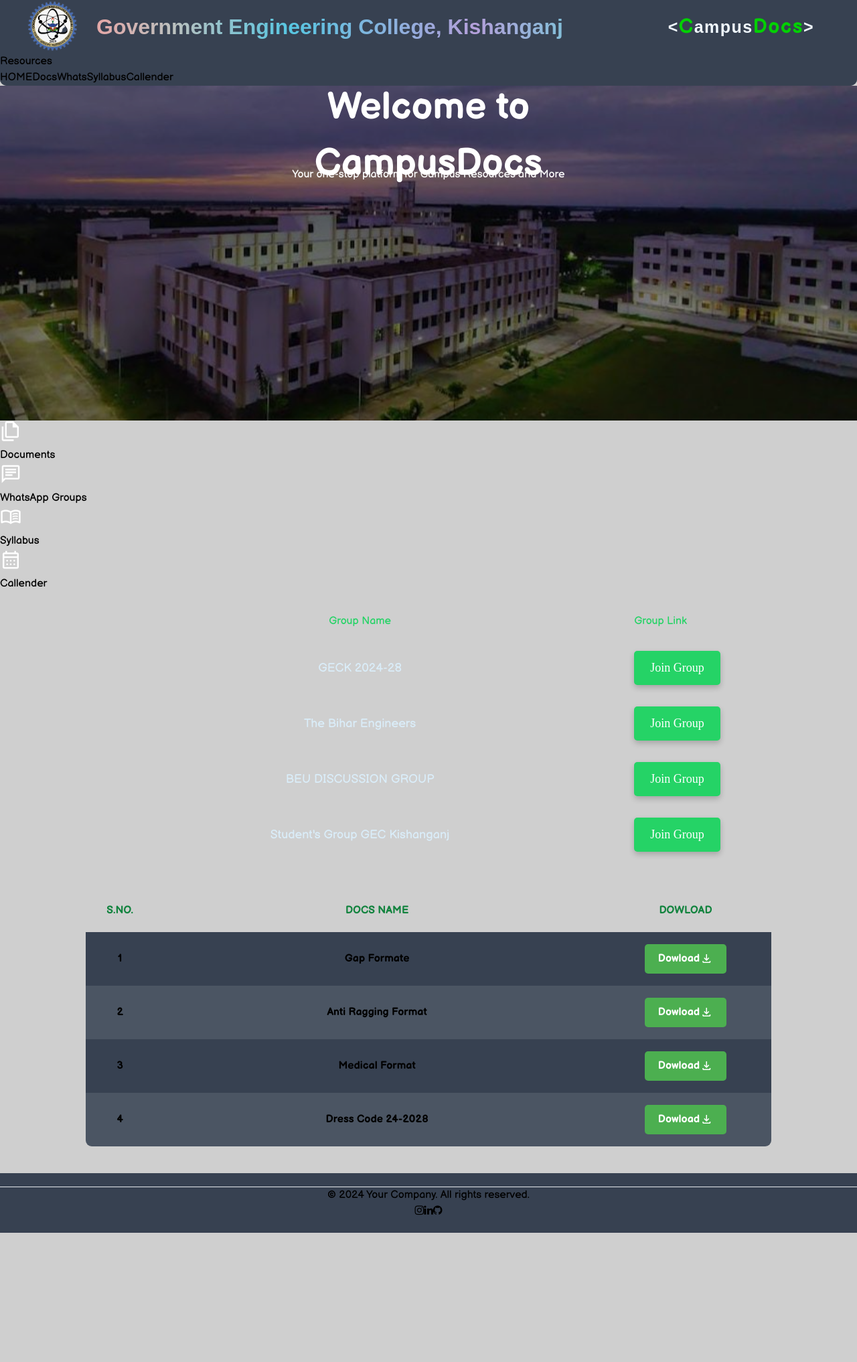
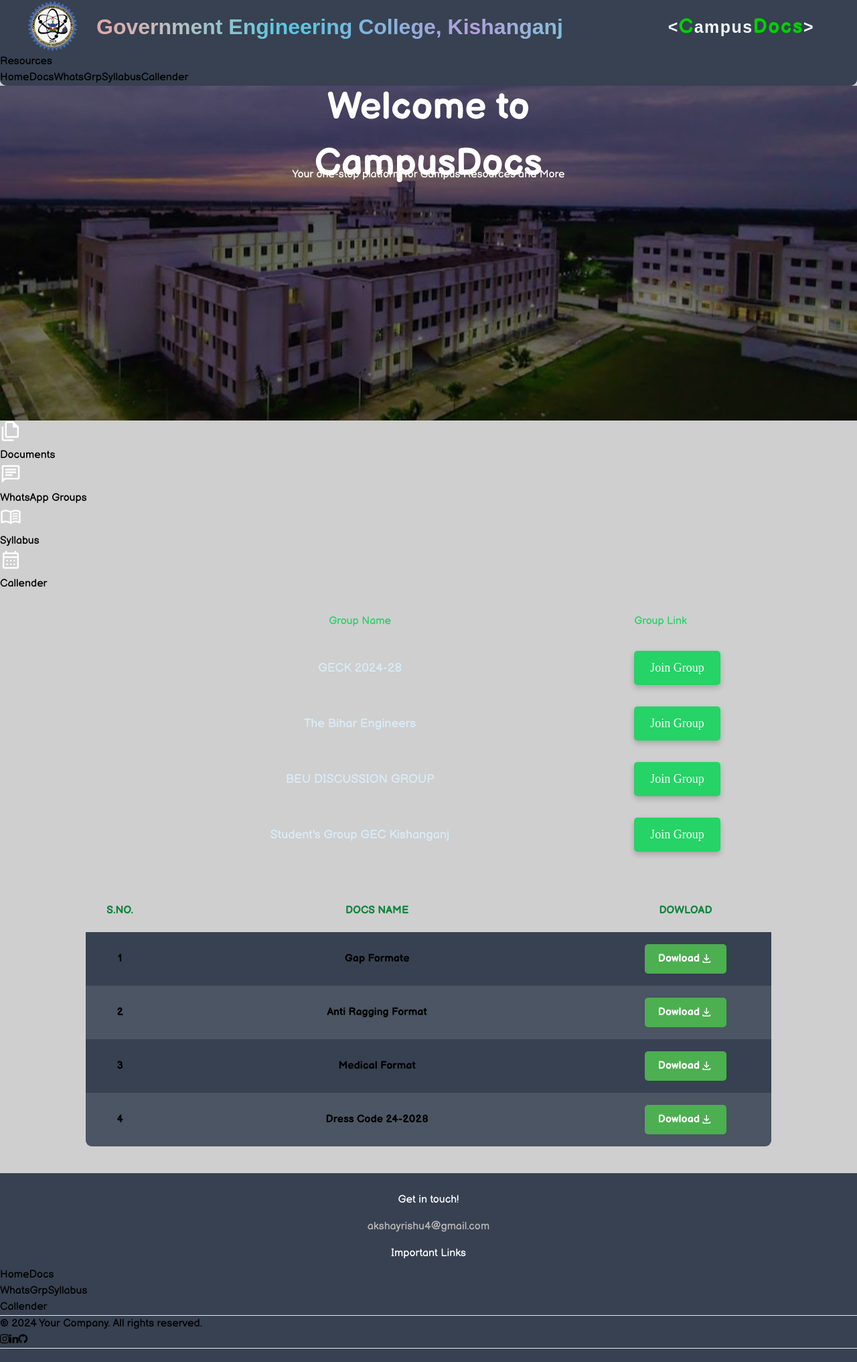
Before and after one commit to akshay0712-dev/campusDocs, a React (Vite) app: page / in a window 1280 px wide. Shown: the whole page at 67% size. Before the commit the page ends 1841 px from the top, so only its background shows below. Built offline with nearby package versions, Linux system fonts and the light colour scheme; a web font is replaced by a local one.

Commit message:
add links in footer

```diff
--- a/src/components/Footer.jsx
+++ b/src/components/Footer.jsx
@@ -1,4 +1,13 @@
 import React from "react";
+import { NavLink } from "react-router-dom";
+
+const Navs = [
+  { navLink: "Home", navText: "Home" },
+  { navLink: "Docs", navText: "Docs" },
+  { navLink: "WhatsGrp", navText: "WhatsGrp" },
+  { navLink: "Syllabus", navText: "Syllabus" },
+  { navLink: "Callender", navText: "Callender" },
+];
 
 const Footer = () => {
   return (
@@ -6,6 +15,78 @@
       {/* .........footer.......... */}
 
       <footer className="px-[4vw] md:px-[10vw] mx-auto">
+        {/* .....footer Get in Touch....... */}
+        <div className="flex md:grid md:grid-cols-2 flex-col justify-between py-4">
+          <div className="border-b-2 md:border-b-0 border-[#bbb8b8] md:border-r-2 ">
+            <p className="head1 text-3xl md:text-6xl">Get in touch!</p>
+            <p className="head2 text-sm md:text-xl">akshayrishu4@gmail.com</p>
+          </div>
+
+          {/* .......important Links */}
+            <div className="">
+            <div className="head1 text-3xl md:text-4xl">Important Links</div>
+
+          <div className="flex flex-row justify-evenly" >
+              <div className="flex flex-col ">
+                <NavLink
+                  to="/campusDocs/Home"
+                  className={(e) =>
+                    `${
+                      e.isActive ? "text-white" : "text-[#85888a]"
+                    } uppercase p-4 cursor-pointer hover:scale-125 w-full md:w-fit text-center`
+                  }
+                >
+                  Home
+                </NavLink>
+                <NavLink
+                  to="/campusDocs/Docs"
+                  className={(e) =>
+                    `${
+                      e.isActive ? "text-white" : "text-[#85888a]"
+                    } uppercase p-4 cursor-pointer hover:scale-125 w-full md:w-fit text-center`
+                  }
+                >
+                  Docs
+                </NavLink>
+              </div>
+              <div className="flex flex-col ">
+                <NavLink
+                  to="/campusDocs/WhatsGrp"
+                  className={(e) =>
+                    `${
+                      e.isActive ? "text-white" : "text-[#85888a]"
+                    } uppercase p-4 cursor-pointer hover:scale-125 w-full md:w-fit text-center`
+                  }
+                >
+                  WhatsGrp
+                </NavLink>
+                <NavLink
+                  to="/campusDocs/Syllabus"
+                  className={(e) =>
+                    `${
+                      e.isActive ? "text-white" : "text-[#85888a]"
+                    } uppercase p-4 cursor-pointer hover:scale-125 w-full md:w-fit text-center`
+                  }
+                >
+                  Syllabus
+                </NavLink>
+              </div>
+              <div className="flex flex-col ">
+                <NavLink
+                  to="/campusDocs/Callender"
+                  className={(e) =>
+                    `${
+                      e.isActive ? "text-white" : "text-[#85888a]"
+                    } uppercase p-4 cursor-pointer hover:scale-125 w-full md:w-fit text-center`
+                  }
+                >
+                  Callender
+                </NavLink>
+              </div>
+            </div>
+          </div>
+        </div>
+
         <hr />
         <div className="flex flex-row items-center justify-between pt-4">
           <p className="text-[#bbb8b8] text-xs md:text-sm ">
@@ -33,6 +114,7 @@
             </a>
           </div>
         </div>
+        <hr className="mt-3"/>
       </footer>
     </>
   );
--- a/src/components/Navbar.jsx
+++ b/src/components/Navbar.jsx
@@ -1,15 +1,20 @@
 import React, { useState } from "react";
 import { NavLink } from "react-router-dom";
 
+const Navs = [
+  { navLink: "Home", navText: "Home" },
+  { navLink: "Docs", navText: "Docs" },
+  { navLink: "WhatsGrp", navText: "WhatsGrp" },
+  { navLink: "Syllabus", navText: "Syllabus" },
+  { navLink: "Callender", navText: "Callender" },
+];
 
 const Navbar = () => {
-    const [drop, setDrop] = useState(0)
-    const dropMenu = () => {
-        drop == 1 ? setDrop(0): setDrop(1);
-        console.log(drop);
-
-
-    }
+  const [drop, setDrop] = useState(0);
+  const dropMenu = () => {
+    drop == 1 ? setDrop(0) : setDrop(1);
+    console.log(drop);
+  };
 
   return (
     <>
@@ -17,8 +22,7 @@
         <section className="nav1">
           <div className="navName">
             <NavLink to="/">
-
-            <img src="./images/gec_kishangan_logo.png"  alt="" />
+              <img src="./images/gec_kishangan_logo.png" alt="" />
             </NavLink>
             <p>Government Engineering College, Kishanganj</p>
           </div>
@@ -27,24 +31,35 @@
             &lt;<span>C</span>ampus<span>Docs</span>&gt;
           </p>
         </section>
-        <section className="nav2 navMenu flex justify-center text-white text-xl font-extrabold md:hidden cursor-pointer pb-5" onClick={() => {dropMenu()}}>Resources</section>
-        <section className={`nav2 flex md:flex flex-col md:flex-row md:gap-5 justify-center items-center md:justify-end md:px-[4vw] uppercase font-extrabold text-xl transition-all duration-500 ease-in-out overflow-hidden md:overflow-visible md:opacity-100 md:min-h-[30px] ${drop ? "opacity-100 max-h-[500px]" : "opacity-0 max-h-0"}`}>
-
-          <NavLink onClick={() => {dropMenu()}} to="/campusDocs/Home" className={(e) => `${e.isActive? "text-white": "text-[#85888a]"} p-4 cursor-pointer hover:scale-125 w-full md:w-fit text-center`}>
-            HOME
-          </NavLink>
-          <NavLink onClick={() => {dropMenu()}} to="/campusDocs/Docs" className={(e) => `${e.isActive? "text-white": "text-[#85888a]"} p-4 cursor-pointer hover:scale-125 w-full md:w-fit text-center`}>
-            Docs
-          </NavLink>
-          <NavLink onClick={() => {dropMenu()}} to="/campusDocs/WhatsGrp" className={(e) => `${e.isActive? "text-white": "text-[#85888a]"} p-4 cursor-pointer hover:scale-125 w-full md:w-fit text-center`}>
-            Whats
-          </NavLink>
-          <NavLink onClick={() => {dropMenu()}} to="/campusDocs/Syllabus" className={(e) => `${e.isActive? "text-white": "text-[#85888a]"} p-4 cursor-pointer hover:scale-125 w-full md:w-fit text-center`}>
-            Syllabus
-          </NavLink>
-          <NavLink onClick={() => {dropMenu()}} to="/campusDocs/Callender" className={(e) => `${e.isActive? "text-white": "text-[#85888a]"} p-4 cursor-pointer hover:scale-125 w-full md:w-fit text-center`}>
-            Callender
-          </NavLink>
+        <section
+          className="nav2 navMenu flex justify-center text-white text-xl font-extrabold md:hidden cursor-pointer pb-5"
+          onClick={() => {
+            dropMenu();
+          }}
+        >
+          Resources
+        </section>
+        <section
+          className={`nav2 flex md:flex flex-col md:flex-row md:gap-5 justify-center items-center md:justify-end md:px-[4vw] uppercase font-extrabold text-xl transition-all duration-500 ease-in-out overflow-hidden md:overflow-visible md:opacity-100 md:min-h-[30px] ${
+            drop ? "opacity-100 max-h-[500px]" : "opacity-0 max-h-0"
+          }`}
+        >
+          {Navs.map((nav, index) => (
+            <NavLink
+              key={index}
+              onClick={() => {
+                dropMenu();
+              }}
+              to={`/campusDocs/${nav.navLink}`}
+              className={(e) =>
+                `${
+                  e.isActive ? "text-white" : "text-[#85888a]"
+                } p-4 cursor-pointer hover:scale-125 w-full md:w-fit text-center`
+              }
+            >
+              {nav.navText}
+            </NavLink>
+          ))}
         </section>
       </nav>
     </>
--- a/src/index.css
+++ b/src/index.css
@@ -375,8 +375,18 @@
 
     --tw-bg-opacity: 1;
     background-color: rgb(55 65 81 / var(--tw-bg-opacity));
-    color: #fff;
     padding: 20px 0;
-    text-align: center;
     width: 100vw;
 }
+
+footer .head1{
+    padding: 8px;
+    text-align: center;
+    color: white;
+}
+
+footer .head2{
+    padding: 8px;
+    text-align: center;
+    color: #bbb8b8;
+}
```
